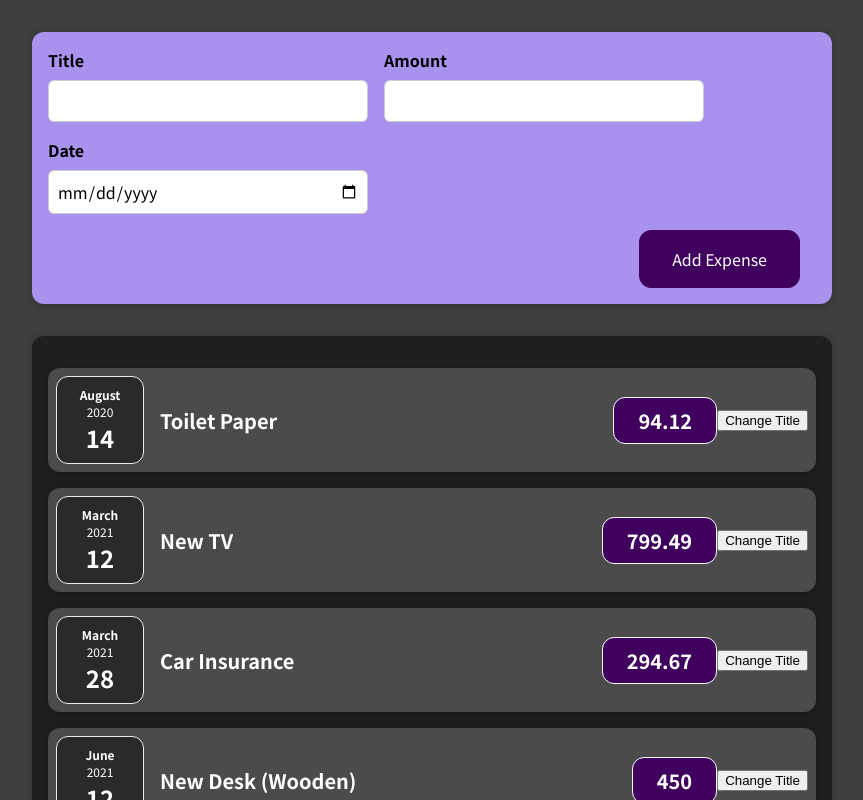
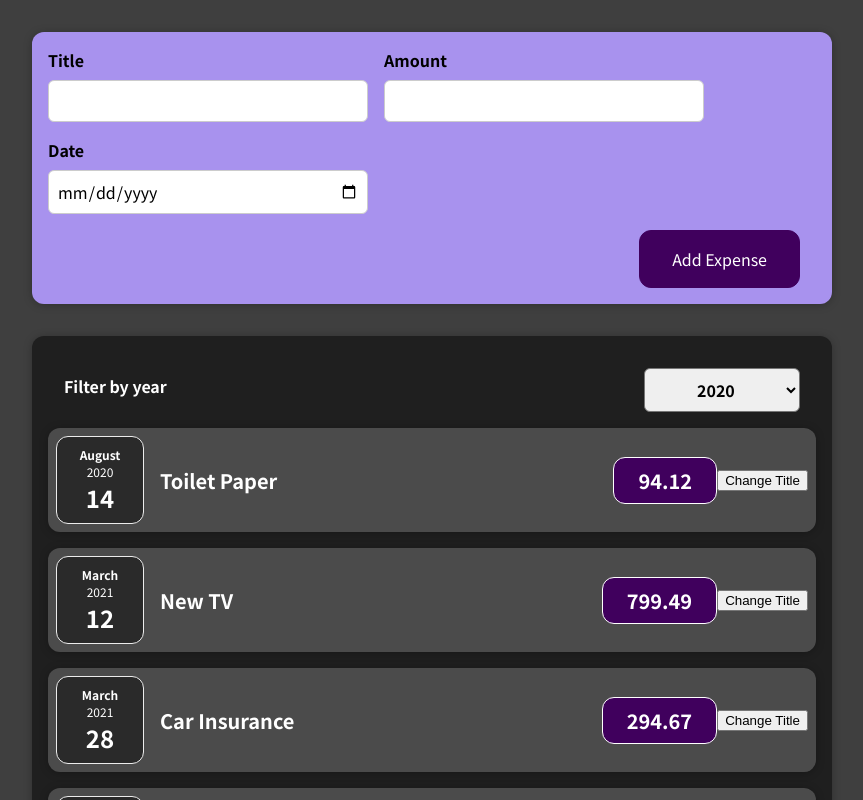
Before and after one commit to AndrewSimons3/ReactMax, a React (Create React App) app in the folder 01-starting-setup/: page / in a window 1280 px wide. Shown: the top 800 px of the page, without its empty margins (208-1071 px from the left). Built offline with nearby package versions, Linux system fonts and the light colour scheme.

Commit message:
lifting state up

```diff
--- a/01-starting-setup/src/App.js
+++ b/01-starting-setup/src/App.js
@@ -26,9 +26,15 @@
 	},
 ];
 
+	const addExpenseHandler = (expense) => {
+		console.log(expense, "In App.js")
+	}
+
+
+
   return (
 		<div>
-      <NewExpense />
+			<NewExpense onAddExpense={addExpenseHandler} />
       <Expenses expenses={expenses} />
 		</div>
 	);
--- /dev/null
+++ b/01-starting-setup/src/components/Expenses/ExpenseFilter.css
@@ -0,0 +1,24 @@
+.expenses-filter {
+  color: white;
+  padding: 0 1rem;
+}
+
+.expenses-filter__control {
+  display: flex;
+  width: 100%;
+  align-items: center;
+  justify-content: space-between;
+  margin: 1rem 0;
+}
+
+.expenses-filter label {
+  font-weight: bold;
+  margin-bottom: 0.5rem;
+}
+
+.expenses-filter select {
+  font: inherit;
+  padding: 0.5rem 3rem;
+  font-weight: bold;
+  border-radius: 6px;
+}
--- /dev/null
+++ b/01-starting-setup/src/components/Expenses/ExpenseFilter.js
@@ -0,0 +1,26 @@
+import React from 'react';
+
+import './ExpenseFilter.css';
+
+const ExpensesFilter = (props) => {
+
+  const dropdownChangeHandler = (event) => {
+    props.onFilterYear(event.target.value);
+  }
+
+	return (
+		<div className='expenses-filter'>
+			<div className='expenses-filter__control'>
+				<label>Filter by year</label>
+				<select onChange={dropdownChangeHandler} value={props.selected}>
+					<option value='2022'>2022</option>
+					<option value='2021'>2021</option>
+					<option value='2020'>2020</option>
+					<option value='2019'>2019</option>
+				</select>
+			</div>
+		</div>
+	);
+};
+
+export default ExpensesFilter;
--- a/01-starting-setup/src/components/Expenses/Expenses.js
+++ b/01-starting-setup/src/components/Expenses/Expenses.js
@@ -1,11 +1,21 @@
-import React from 'react';
+import React, {useState} from 'react';
 import ExpenseItem from './ExpenseItem';
+import ExpenseFilter from './ExpenseFilter';
 import Card from '../UI/Card';
 import './Expenses.css';
 
-const Expenses = ({expenses}) => {
+const Expenses = ({ expenses }) => {
+
+	const [filteredYear, setFilteredYear] = useState('2020');
+
+	const filterYearHandler = (year) => {
+		setFilteredYear(year);
+	};
+
 	return (
-		<Card className="expenses">
+		<div>
+			<Card className='expenses'>
+				<ExpenseFilter selected={filteredYear} onFilterYear={filterYearHandler} />
 				<ExpenseItem
 					title={expenses[0].title}
 					amount={expenses[0].amount}
@@ -27,7 +37,8 @@
 					date={expenses[3].date}
 				></ExpenseItem>
 			</Card>
+		</div>
 	);
-}
+};
 
 export default Expenses;
--- a/01-starting-setup/src/components/NewExpense/ExpenseForm.js
+++ b/01-starting-setup/src/components/NewExpense/ExpenseForm.js
@@ -1,7 +1,7 @@
 import React, { useState } from 'react';
 import './ExpenseForm.css';
 
-const ExpenseForm = () => {
+const ExpenseForm = (props) => {
 	const [enteredTitle, setEnteredTitle] = useState('');
 	const [enteredAmount, setEnteredAmount] = useState('');
 	const [enteredDate, setEnteredDate] = useState('');
@@ -41,10 +41,12 @@
       date: new Date(enteredDate)
     };
 
-    console.log(expenseData);
+    props.onSaveExpenseData(expenseData);
     setEnteredTitle('');
     setEnteredAmount('');
     setEnteredDate('');
+
+
   }
 
 	return (
--- a/01-starting-setup/src/components/NewExpense/NewExpense.js
+++ b/01-starting-setup/src/components/NewExpense/NewExpense.js
@@ -2,12 +2,20 @@
 import ExpenseForm from './ExpenseForm';
 import './NewExpense.css';
 
-const NewExpense = () => {
-  return (
-    <div className="new-expense">
-      <ExpenseForm />
-    </div>
-  )
-}
+const NewExpense = (props) => {
+	const saveExpenseDataHandler = (enteredExpenseData) => {
+		const expenseData = {
+			...enteredExpenseData,
+			id: Math.random().toString(),
+		};
+		props.onAddExpense(expenseData);
+	};
+
+	return (
+		<div className='new-expense'>
+			<ExpenseForm onSaveExpenseData={saveExpenseDataHandler} />
+		</div>
+	);
+};
 
 export default NewExpense;
```
Also changed, not shown: 1 other file (tests, documents, lock files or other folders). Lines whose indentation alone changed are shown as unchanged.
